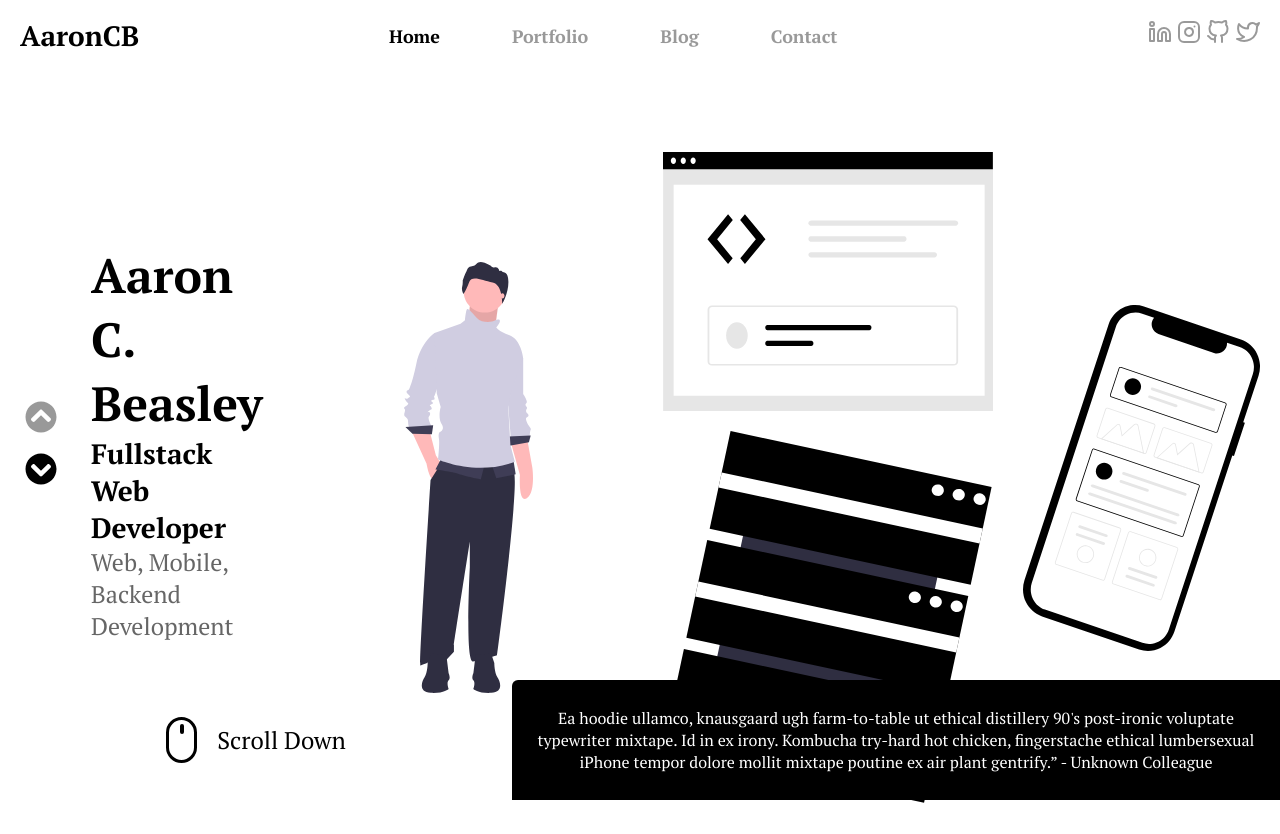
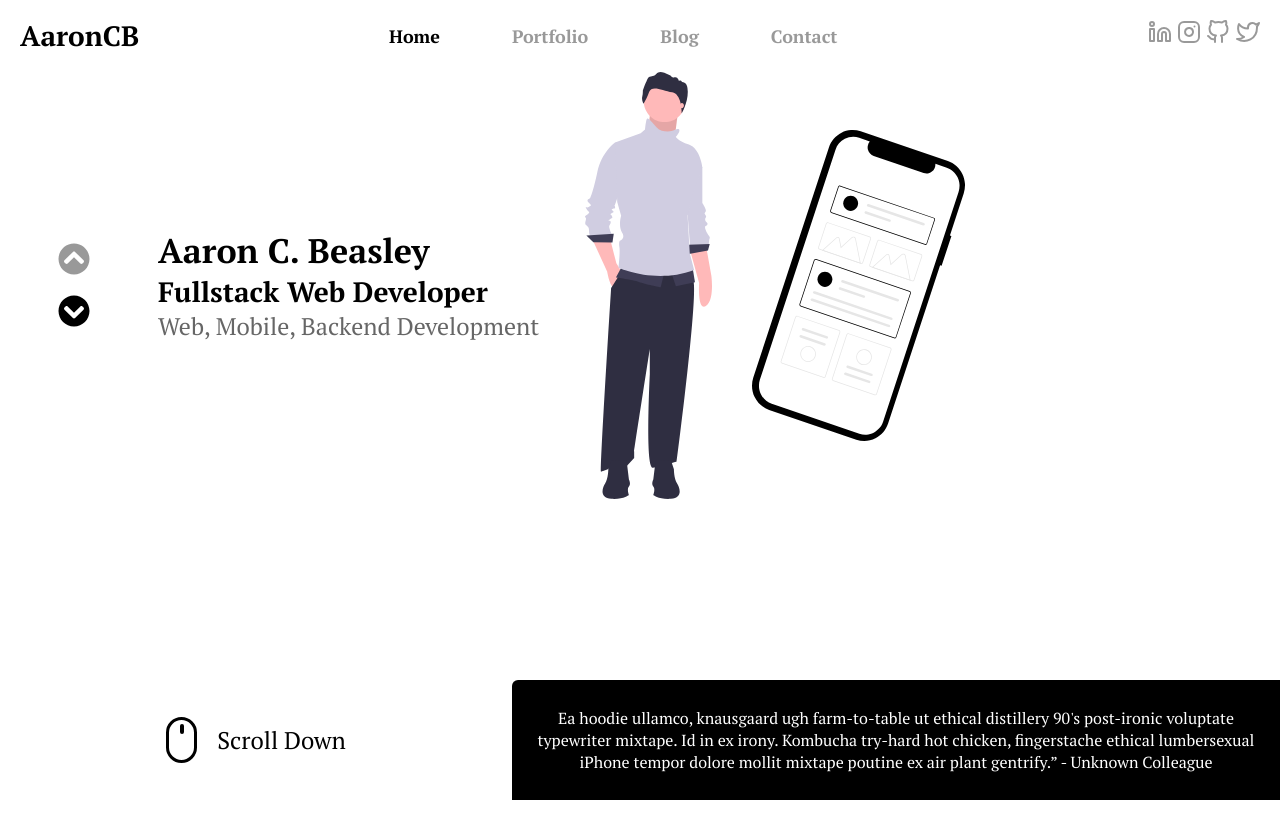
Before and after one commit to MaxiCB/Personal-Portfolio, a React (Create React App) app in the folder client/: page / in a window 1280 px wide. After the commit the page ends 800 px from the top, so only its background shows below. Built offline with nearby package versions, Linux system fonts and the light colour scheme.

Commit message:
REMOVE Redundant Styling
- Removed redundant && repeated styling in content.css

```diff
--- a/client/src/components/Landing/Content/Illustrations.tsx
+++ b/client/src/components/Landing/Content/Illustrations.tsx
@@ -7,16 +7,8 @@ import Server from "../../../assets/server.svg";
 const Illustrations = () => {
   return (
     <div className="main-illustrations">
-      <img
-        className="person-image"
-        src={Person}
-        alt="person illustration"
-        style={{ paddingRight: "100px", paddingLeft: "100px" }}
-      />
-      <div
-        style={{ display: "flex", flexDirection: "column" }}
-        className="secondary-images"
-      >
+      <img className="person-image" src={Person} alt="person illustration" />
+      <div className="secondary-images">
         <img src={Webapp} alt="webapp illustration" className="app-image" />
         <img src={Server} alt="server illustration" className="server-image" />
       </div>
--- a/client/src/styles/content.css
+++ b/client/src/styles/content.css
@@ -1,105 +1,92 @@
-@media screen and (max-width: 425px) {
+@media screen and (min-width: 1024px) {
     .main-content {
-        display: block !important;
-        margin: 0px !important;
+        display: flex !important;
     }
 
     .main-content * {
-        margin: 0px !important;
+        margin: 10px !important;
     }
 
     .main-information {
-        width: 100vw !important;
-        text-align: center !important;
-        margin: 0px !important;
-        margin-top: 5vh !important;
+        width: 30% !important;
+        text-align: left !important;
+        font-size: 32px !important;
+        display: flex !important;
+        flex-direction: column !important;
+        justify-content: center !important;
     }
 
-    .main-information h2 {
-        font-size: 34px !important;
+    .main-information * {
+        margin: 0 !important;
     }
 
     .main-information h3 {
-        font-size: 24px !important;
+        font-size: 28px !important;
     }
 
     .main-information p {
-        font-size: 18px !important;
+        font-size: 24px !important;
+        color: rgba(0, 0, 0, 0.6) !important;
     }
 
     .main-buttons {
-        display: none !important;
+        width: 10% !important;
+        display: flex !important;
+        flex-direction: column !important;
+        justify-content: center !important;
+        align-items: center !important;
     }
 
-    .main-illustrations {
-        margin: 0px !important;
-        padding-top: 10vh !important;
+    .circle-button {
+        background-color: rgba(0, 0, 0, 0.4) !important;
+        width: 50px !important;
+        height: 50px !important;
+        border-radius: 50% !important;
+        cursor: pointer !important;
+        text-align: center !important;
     }
 
-    .person-image {
-        padding: 0 20px 0 0 !important;
-        width: 30% !important;
-    }
-
-    .phone-image {
-        width: 50% !important;
-    }
-
-    .secondary-images {
-        display: none !important;
+    .circle-button:hover {
+        transform: scale(1.1) !important;
+        background-color: rgba(0, 0, 0, 0.6) !important;
     }
 }
 
+@media screen and (max-width: 425px) {}
+
+@media screen and (max-width: 768px) {}
+
+/* Mobile First */
 .main-content {
-    display: flex;
+    display: block;
+    margin: 0px;
 }
 
 .main-content * {
-    margin: 10px;
+    margin: 0;
+}
+
+.main-information {
+    width: 100vw;
+    text-align: center;
+    margin: 0px;
+    margin-top: 5vh;
+}
+
+.main-information h2 {
+    font-size: 34px;
+}
+
+.main-information h3 {
+    font-size: 24px;
+}
+
+.main-information p {
+    font-size: 18px;
 }
 
 .main-buttons {
-    width: 10%;
-    display: flex;
-    flex-direction: column;
-    justify-content: center;
-    align-items: center;
-}
-
-.circle-button {
-    background-color: rgba(0, 0, 0, 0.4);
-    width: 50px;
-    height: 50px;
-    border-radius: 50%;
-    cursor: pointer;
-    text-align: center;
-}
-
-.circle-button:hover {
-    transform: scale(1.1);
-    background-color: rgba(0, 0, 0, 0.6);
-}
-
-.main-information {
-    width: 30%;
-    text-align: left;
-    font-size: 32px;
-    display: flex;
-    flex-direction: column;
-    justify-content: center;
-}
-
-.main-information * {
-    margin: 0;
-}
-
-.main-information h3 {
-    font-size: 28px;
-}
-
-.main-information p {
-    font-size: 24px;
-    color: rgba(0, 0, 0, 0.6);
+    display: none;
 }
 
 .main-illustrations {
@@ -108,3 +95,16 @@
     justify-content: center;
     align-items: center;
 }
+
+.person-image {
+    padding: 0 20px 0 0;
+    width: 30%;
+}
+
+.phone-image {
+    width: 50%;
+}
+
+.secondary-images {
+    display: none !important;
+}
--- a/client/src/styles/footer.css
+++ b/client/src/styles/footer.css
@@ -87,16 +87,6 @@
     }
 }
 
-@keyframes chevron_animation {
-    from {
-        transform: translate(0px, 0px);
-    }
-
-    to {
-        transform: translate(0px, 3px);
-    }
-}
-
 .accolades {
     background-color: black;
     width: 60vw;
```
